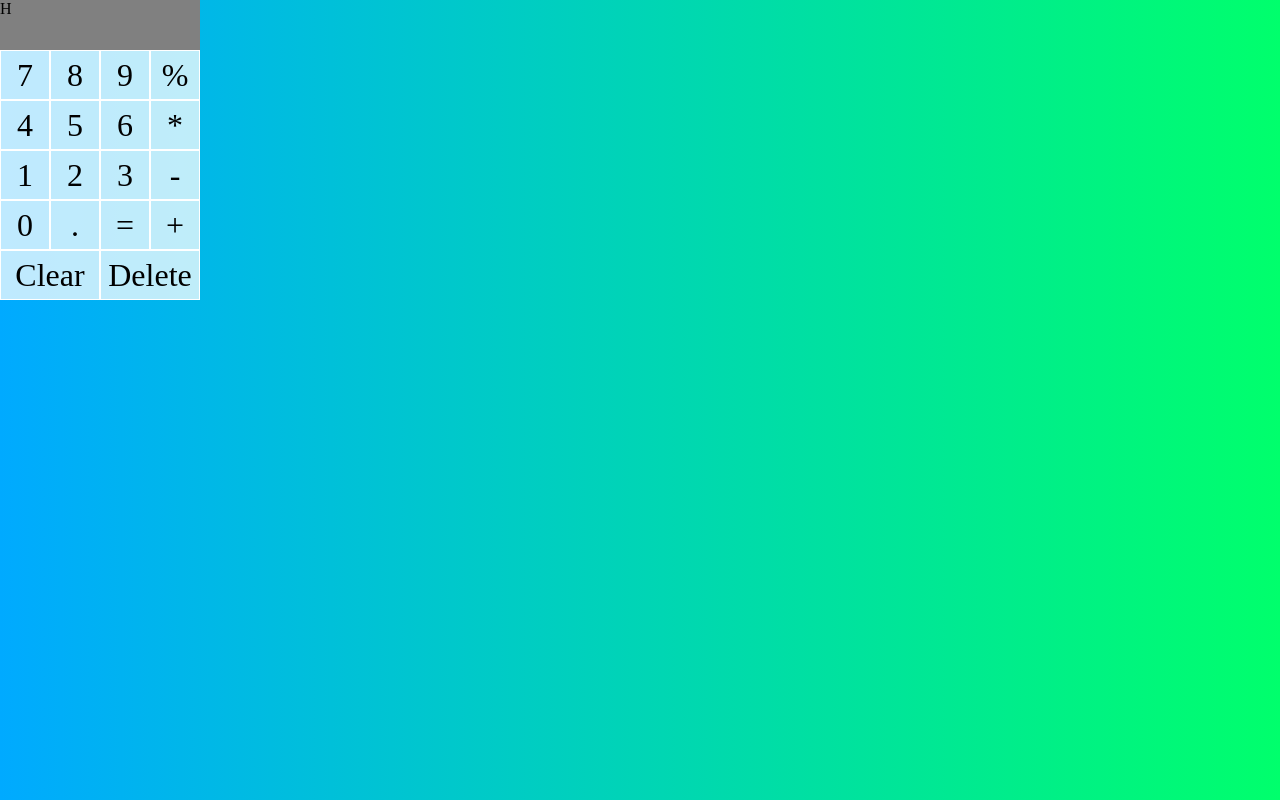
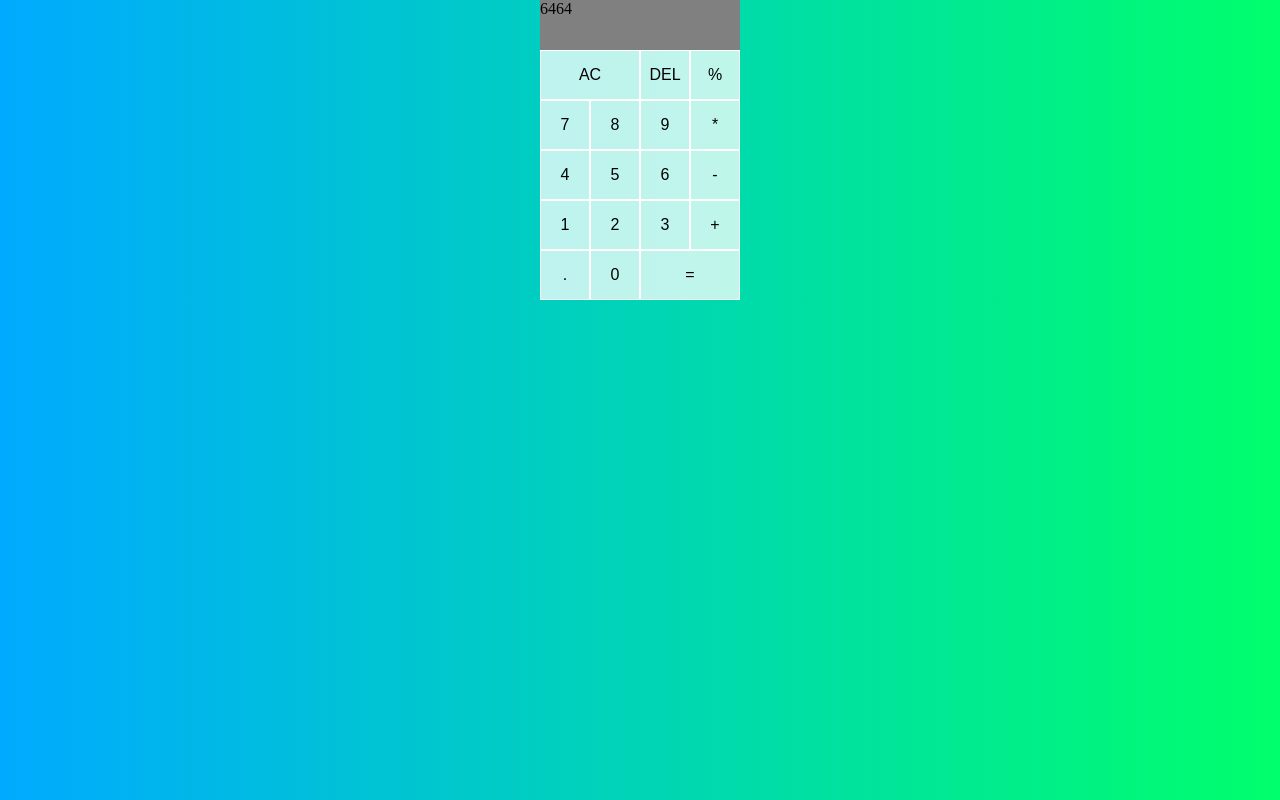
Before and after one commit to WillChu1733/Calculator, a plain HTML site: page index.html in a window 1280 px wide. Drawn offline with Linux system fonts and the light colour scheme.

Commit message:
change div to button, rearrange numbers

```diff
--- a/index.html
+++ b/index.html
@@ -9,36 +9,36 @@
 <body>
   <div class="container">
     <div class="row">
-      <div class="calc_input">H</div>
+      <div class="calc_input">6464</div>
     </div>
 
     <div class="row">
-      <div class="button">7</div>
-      <div class="button">8</div>
-      <div class="button">9</div>
-      <div class="button">%</div>
+      <button class="button span-two">AC</button>
+      <button class="button">DEL</button>
+      <button class="button">%</button>
     </div>
     <div class="row">
-      <div class="button">4</div>
-      <div class="button">5</div>
-      <div class="button">6</div>
-      <div class="button">*</div>
+      <button class="button">7</button>
+      <button class="button">8</button>
+      <button class="button">9</button>
+      <button class="button">*</button>
     </div>
     <div class="row">
-      <div class="button">1</div>
-      <div class="button">2</div>
-      <div class="button">3</div>
-      <div class="button">-</div>
+      <button class="button">4</button>
+      <button class="button">5</button>
+      <button class="button">6</button>
+      <button class="button">-</button>
     </div>
     <div class="row">
-      <div class="button">0</div>
-      <div class="button">.</div>
-      <div class="button">=</div>
-      <div class="button">+</div>
+      <button class="button">1</button>
+      <button class="button">2</button>
+      <button class="button">3</button>
+      <button class="button">+</button>
     </div>
     <div class="row">
-      <div class="button span-two">Clear</div>
-      <div class="button span-two">Delete</div>
+      <button class="button">.</button>
+      <button class="button">0</button>
+      <button class="button span-two">=</button>
     </div>
   </div>
   <script src="main.js"></script>
--- a/main.js
+++ b/main.js
@@ -1,6 +1,4 @@
-// let firstNumber = a
-// let secondNumber = b
-// let sumOperator =
+const display = document.querySelector('.calc_input')
 
 let a = 253
 let b = 12.5
--- a/styles.css
+++ b/styles.css
@@ -10,11 +10,13 @@ body {
 
 .container {
   width: 200px;
+  margin: 0 auto;
 
 }
 
 .row {
   display: flex;
+
 }
 
 .button {
@@ -25,7 +27,7 @@ body {
   justify-content: center;
   align-items: center;
   outline: none;
-  font-size: 2rem;
+  font-size: 1rem;
   background-color: rgba(255, 255, 255, .75);
 }
 
```
